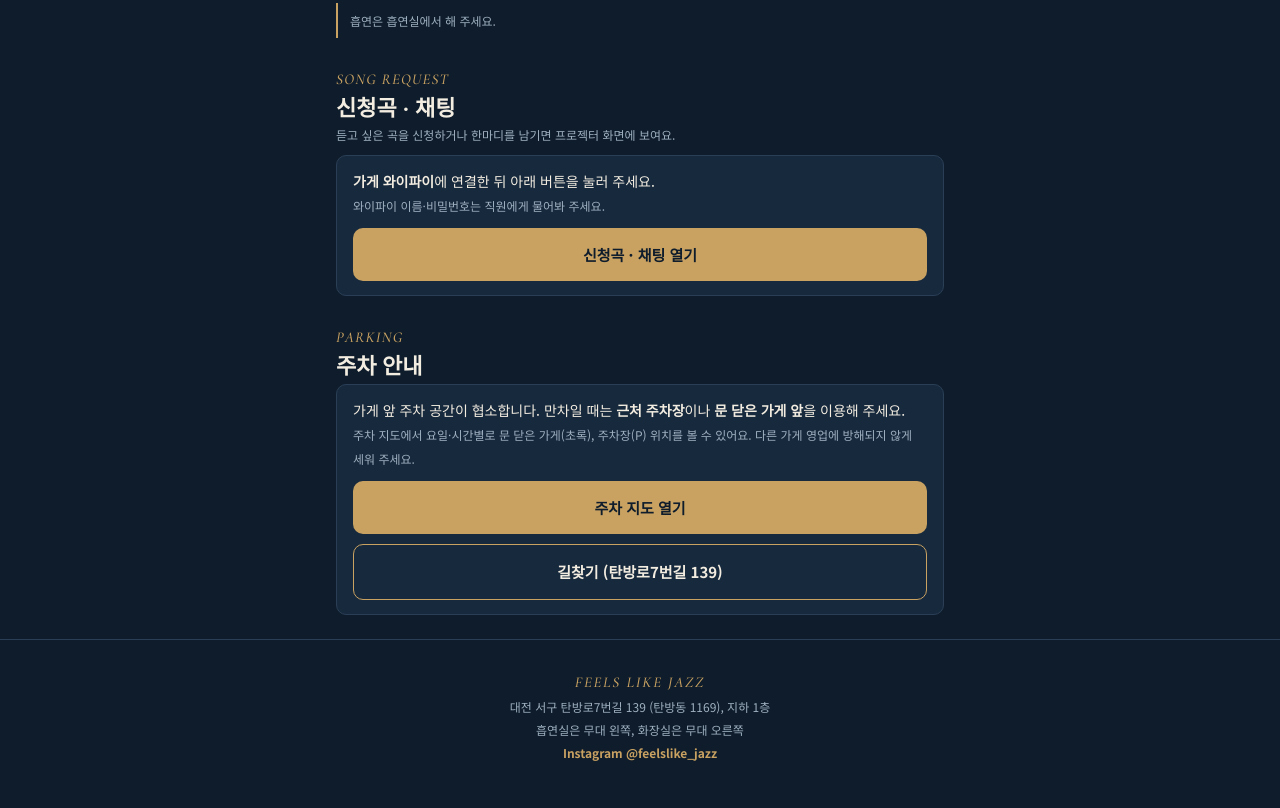
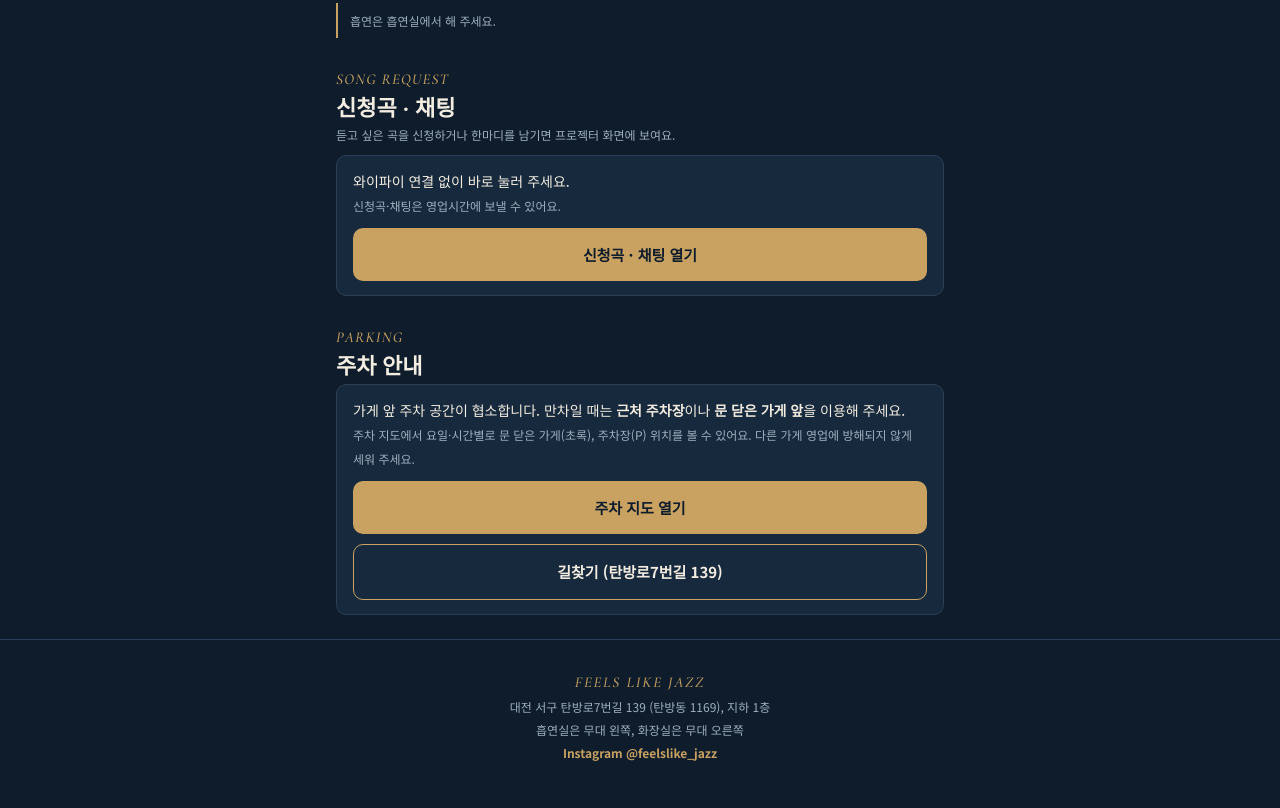
Before and after one commit to kuuki84/feelslikejazz-menu, a plain HTML site: page index.html in a window 1280 px wide. Shown: the part 2970-3778 px from the top of the page. Drawn offline with nearby package versions, Linux system fonts and the light colour scheme; a web font is replaced by a local one.

Commit message:
메뉴판 신청곡·채팅 버튼: 와이파이 없이 바깥 주소로 열기
Co-Authored-By: Claude Opus 5.5 <noreply@anthropic.com>
Claude-Session: https://claude.ai/code/session_01RzKagRwMvqw8SEyYCAQaEQ

```diff
--- a/index.html
+++ b/index.html
@@ -160,8 +160,8 @@
     <h2>신청곡 · 채팅</h2>
     <p class="sec-note">듣고 싶은 곡을 신청하거나 한마디를 남기면 프로젝터 화면에 보여요.</p>
     <div class="card" style="padding:14px 16px;font-size:14px;line-height:1.7">
-      <b>가게 와이파이</b>에 연결한 뒤 아래 버튼을 눌러 주세요.<br>
-      <span class="small">와이파이 이름·비밀번호는 직원에게 물어봐 주세요.</span>
+      와이파이 연결 없이 바로 눌러 주세요.<br>
+      <span class="small">신청곡·채팅은 영업시간에 보낼 수 있어요.</span>
       <a class="btn" id="guestBtn" href="#">신청곡 · 채팅 열기</a>
     </div>
   </section>
@@ -200,8 +200,8 @@
 /* ★ 결제 안내 기준: 맥주를 이 수 이상 고르면 후불(직원 주문)로 안내 */
 const POSTPAY_BEER_MIN = 5;
 /* ★ 후불 주문을 보내는 곳 (가게 아이맥). 비워 두면 「주문 보내기」 없이 직원 호출 안내만 나와요 */
-/* ★ 손님 신청곡·채팅 화면 (가게 아이맥, 가게 와이파이 안에서만 열림) */
-const GUEST_URL = "http://192.168.1.102:3000/guest";
+/* ★ 손님 신청곡·채팅 화면 (가게 아이맥, Tailscale Funnel 로 바깥에서도 열림) */
+const GUEST_URL = "https://flj-imac.tail647679.ts.net/guest/";
 const ORDER_URL = "https://flj-imac.tail647679.ts.net/order-api/orders";
 /* ========================================================= */
 const MENU = [
```
